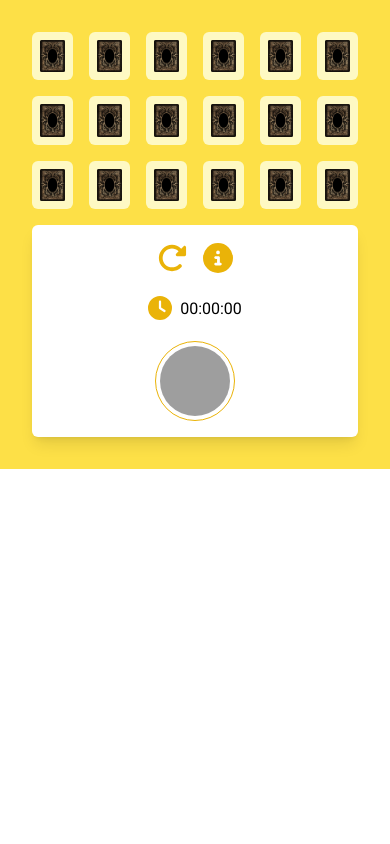
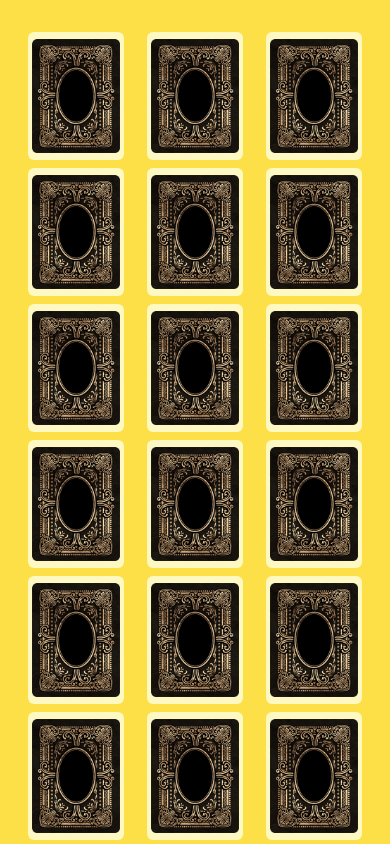
Before and after one commit to IsaRamDev/isaramdev-memory-game, a React (Vite) app: page / in a window 390 px wide. Shown: the top 844 px of the page. Built offline with nearby package versions, Linux system fonts and the light colour scheme; grey boxes are pictures that could not be loaded.

Commit message:
Feature: responsive to iphone pro

```diff
--- a/src/App.jsx
+++ b/src/App.jsx
@@ -106,15 +106,14 @@ function App() {
                 const newMatchedCards = [...matchedCards, ...flippedCards];
                 setMatchedCards(newMatchedCards);
                 setFlippedCards([]);
-                console.log("Match: ", match, flippedCards);
+                setCanFlip(true);
             } else {
                 setTimeout(() => {
-                    console.log("Match: ", match, flippedCards);
                     setFlippedCards([]);
                     setCanFlip(true);
                 }, 500);
             }
-            setCanFlip(false);
+
         }
     }, [flippedCards, matchedCards, shuffledImages]);
 
@@ -146,10 +145,10 @@ function App() {
 
 
     return (
-        <div className="p-8 bg-yellow-300 mx-auto">
-            <div className="grid grid-cols-6 gap-4">
+        <div className="p-8 bg-yellow-300 sm:px-60 px-5">
+            <div className="grid sm:grid-cols-6 grid-cols-3 sm:gap-4 gap-2">
                 {shuffledImages.map((card, index) => (
-                    <div key={index} className="bg-yellow-100 rounded-md p-2 flex items-center justify-center">
+                    <div key={index} className="bg-yellow-100 rounded-md m-auto sm:p-2 p-1 h-32 w-24 sm:h-40 sm:w-32 flex items-center justify-center">
                         <img
                             src={card.isFlipped ? card.image : coverImage}
                             alt={`Card ${index}`}
```
